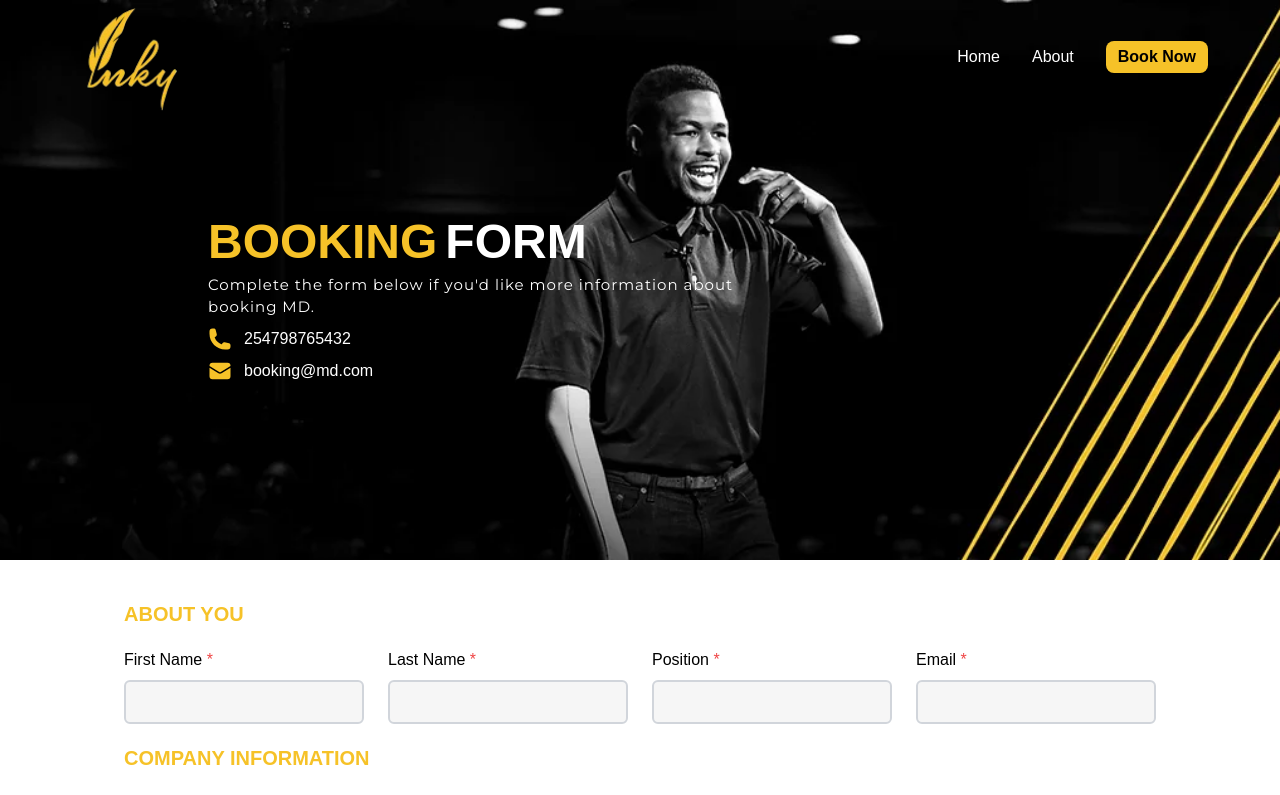
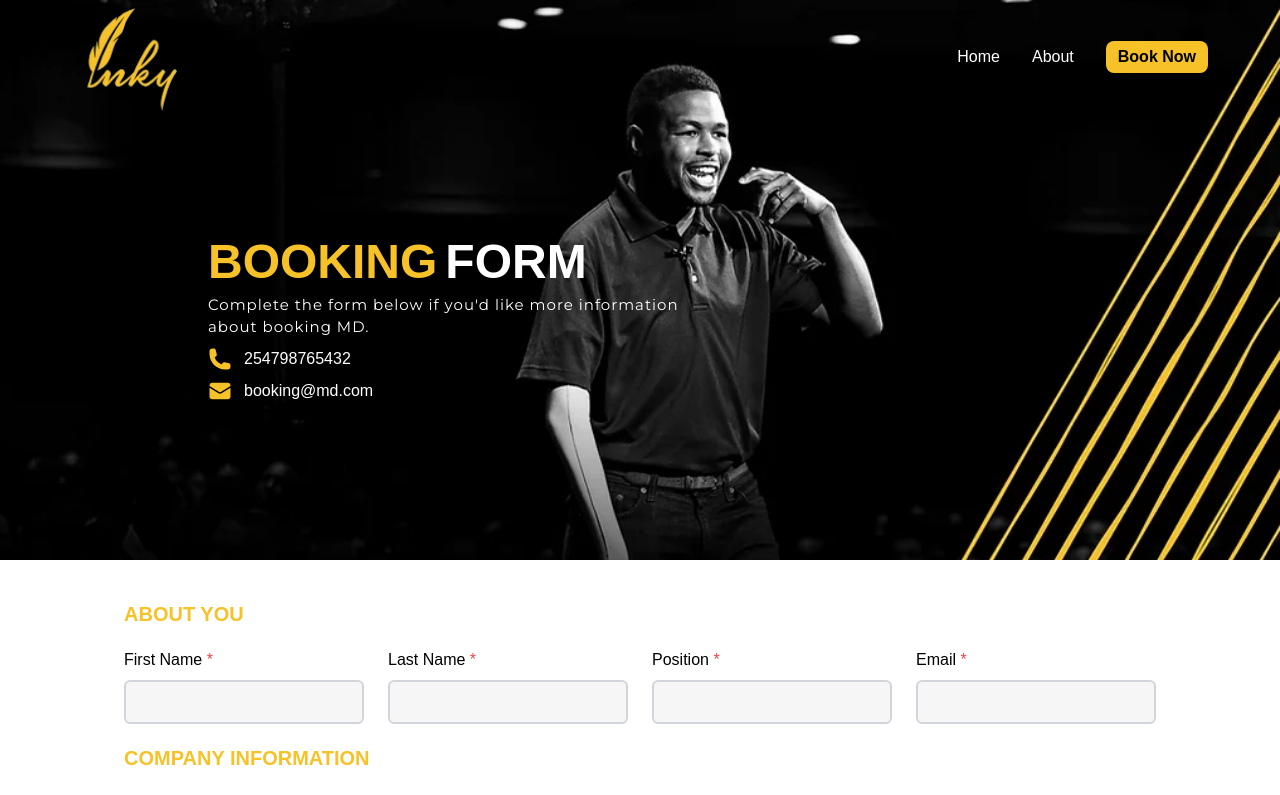
Before and after one commit to allanXQ/inky-ui, a React (Vite) app: page /book in a window 1280 px wide. Shown: the top 795 px of the page. Built offline with nearby package versions, Linux system fonts and the light colour scheme.

Commit message:
update style

```diff
--- a/src/Pages/Book.jsx
+++ b/src/Pages/Book.jsx
@@ -511,13 +511,13 @@ const Book = () => {
     <main id="book" className="w-full">
       <div
         id="book-hero"
-        className="flex flex-col justify-center text-white gap-2 pl-5  md:pl-52 pt-10"
+        className="flex flex-col justify-center text-white gap-2 pl-5  md:pl-52 pt-20"
       >
-        <div className="flex  gap-2 text-5xl text-wrap font-extrabold">
+        <div className="flex  gap-2 text-5xl text-wrap flex-wrap font-extrabold">
           <p className="text-[#F6C228]">BOOKING</p>
           <p>FORM</p>
         </div>
-        <h2 className="clients-h2 max-w-[530px]  text[#efefef]">
+        <h2 className="clients-h2 max-w-[520px]  text[#efefef]">
           Complete the form below if you'd like more information about booking
           MD.
         </h2>
```
